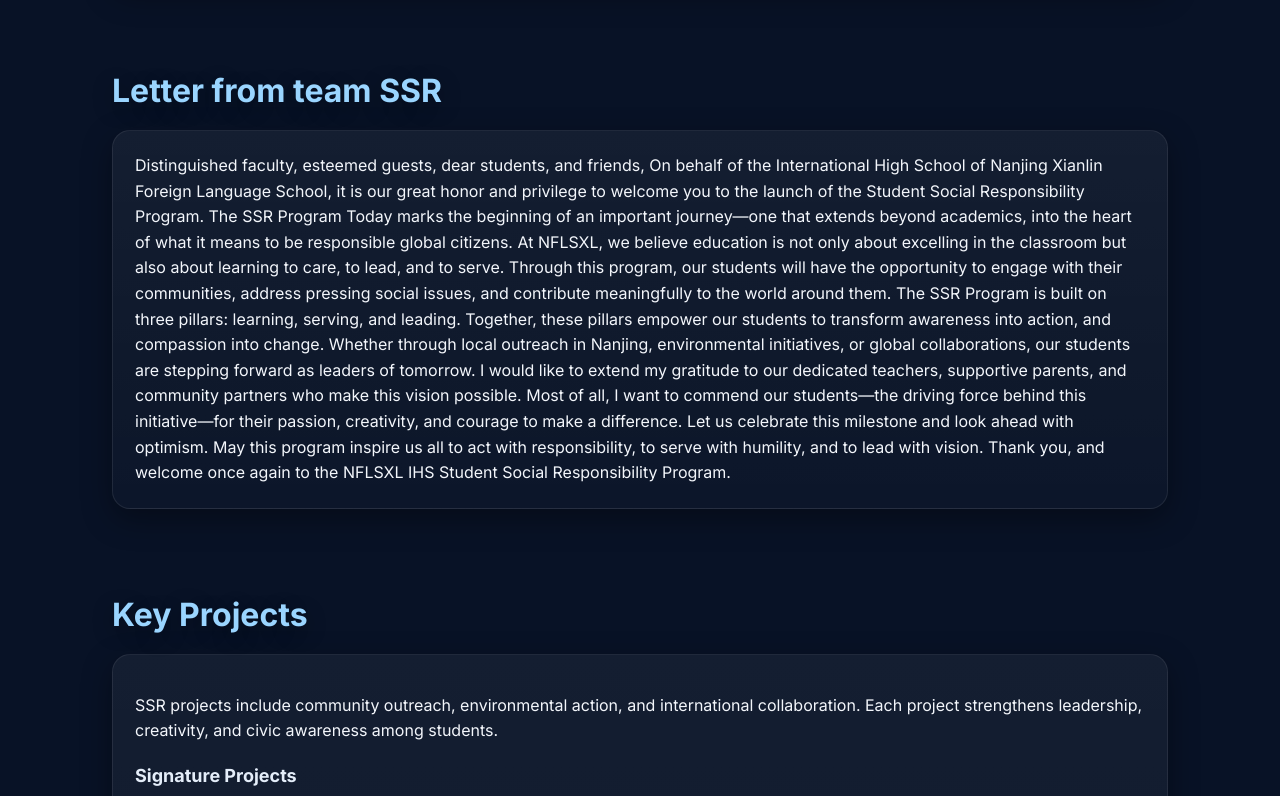
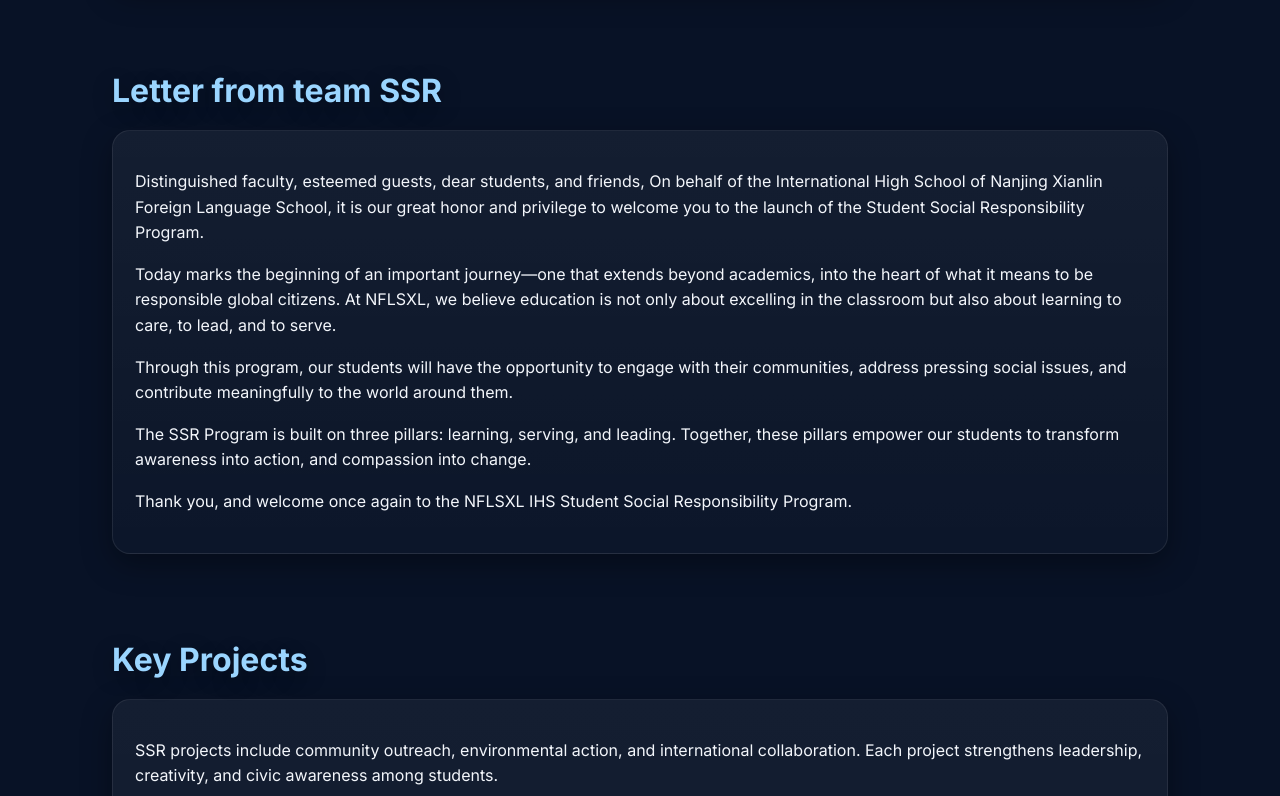
Before and after one commit to Robin-Roberto/IHS-SSR, a website: page public/index.html in a window 1280 px wide. Shown: the part 2180-2976 px from the top of the page. Drawn offline with Linux system fonts and the light colour scheme.

Commit message:
fix content and update pages

```diff
--- a/public/index.html
+++ b/public/index.html
@@ -236,27 +236,38 @@
 <!-- Letter -->
 <div class="section reveal" id="about-more">
   <h2 class="sec">Letter from team SSR</h2>
-  <div class="panel">
+<div class="panel">
+  <p>
     Distinguished faculty, esteemed guests, dear students, and friends,
-    On behalf of the International High School of Nanjing Xianlin Foreign Language School, it is our
-    great honor and privilege to welcome you to the launch of the Student Social Responsibility
-    Program. The SSR Program
-    Today marks the beginning of an important journey—one that extends beyond academics, into
-    the heart of what it means to be responsible global citizens. At NFLSXL, we believe education is
-    not only about excelling in the classroom but also about learning to care, to lead, and to serve.
-    Through this program, our students will have the opportunity to engage with their communities,
-    address pressing social issues, and contribute meaningfully to the world around them.
-    The SSR Program is built on three pillars: learning, serving, and leading. Together, these pillars
-    empower our students to transform awareness into action, and compassion into change. Whether
-    through local outreach in Nanjing, environmental initiatives, or global collaborations, our students
-    are stepping forward as leaders of tomorrow.
-    I would like to extend my gratitude to our dedicated teachers, supportive parents, and community
-    partners who make this vision possible. Most of all, I want to commend our students—the driving
-    force behind this initiative—for their passion, creativity, and courage to make a difference.
-    Let us celebrate this milestone and look ahead with optimism. May this program inspire us all to
-    act with responsibility, to serve with humility, and to lead with vision.
+    On behalf of the International High School of Nanjing Xianlin Foreign Language School,
+    it is our great honor and privilege to welcome you to the launch of the
+    Student Social Responsibility Program.
+  </p>
+
+  <p>
+    Today marks the beginning of an important journey—one that extends beyond
+    academics, into the heart of what it means to be responsible global citizens.
+    At NFLSXL, we believe education is not only about excelling in the classroom
+    but also about learning to care, to lead, and to serve.
+  </p>
+
+  <p>
+    Through this program, our students will have the opportunity to engage with
+    their communities, address pressing social issues, and contribute meaningfully
+    to the world around them.
+  </p>
+
+  <p>
+    The SSR Program is built on three pillars: learning, serving, and leading.
+    Together, these pillars empower our students to transform awareness into action,
+    and compassion into change.
+  </p>
+
+  <p>
     Thank you, and welcome once again to the NFLSXL IHS Student Social Responsibility Program.
-  </div>
+  </p>
+</div>
+
 </div>
 
 <!-- Projects -->
@@ -307,7 +318,7 @@
   <div class="panel">
     <h3>Program Contacts</h3>
     <p>
-      Email: xxxxxxxxxxxxxxxxxxxxxxxxxxxxxxxxx<br>
+      Email: ihs-ssr@outlook.com<br>
       Address: NFLSXL International High School, Nanjing
     </p>
 
```
